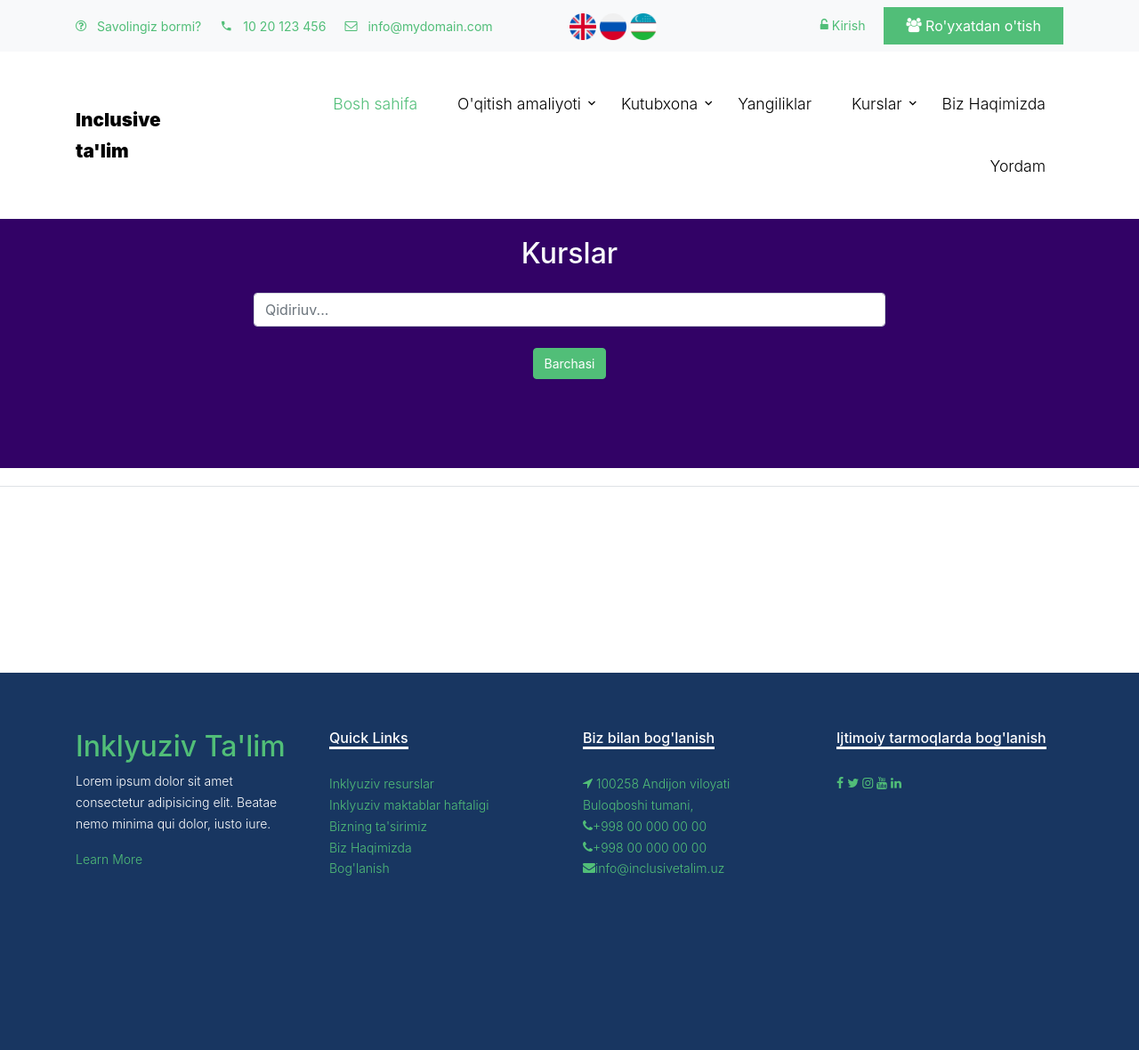
After one commit to murodjon992/Inclusive-Academy-LMS-, a Django app: page /kurslar/ in a window 1280 px wide. The commit adds this page. Shown: the whole page at 89% size. Run offline with Django 5.2, Linux system fonts and the light colour scheme; data that the repository does not hold is empty; some libraries are stand-ins or nearby versions; some web fonts are replaced.

Commit message:
section-4

```diff
--- a/inclusive_app/urls.py
+++ b/inclusive_app/urls.py
@@ -16,6 +16,8 @@ urlpatterns = [
     path('dashboard/password/',views.UserPasswordChangeView.as_view(),name='password_change'),
     path('yangiliklar/<slug:slug>/', views.yangilik_detail, name='yangilik_detail'),
     path('course-detail/<slug:slug>/', views.course_detail, name='course_detail'),
+    path('kurslar/', views.kurslar, name='kurslar'),
+    path('kurslar/category/<int:cat_id>', views.kurslar, name='kurslar_category'),
     path('amaliyot/<slug:slug>/', views.amaliyot_items, name='amaliyot_items'),
     path('amaliyotitem-detail/<slug:tur_slug>/<slug:item_slug>', views.amaliyot_item_detail, name='amaliyot_item_detail'),
     path('lesson-complete/<int:lesson_id>/', views.mark_lesson_complete, name='mark_lesson_complete'),
--- a/inclusive_app/views.py
+++ b/inclusive_app/views.py
@@ -518,6 +518,17 @@ def index(request):
     bannerlar = SahifaRasmi.objects.filter(is_published=True).order_by('-created_at')[:3]
     return render(request, 'pages/index.html', {'amaliyotlar': amaliyotlar,'yangiliklar': yangiliklar,'bannerlar': bannerlar, 'darslar': darslar})
 
+
+def kurslar(request,cat_id=None):
+    kurslar = Course.objects.prefetch_related('modules__lessons')
+
+    active_category = None
+
+    if cat_id:
+        active_category = get_object_or_404(kurslar, id=cat_id)
+    return render(request, 'pages/kurslar.html', {'kurslar': kurslar, 'active_category': active_category})
+
+
 def yangilik_detail(request,slug):
     yangilik = get_object_or_404(News, slug=slug,is_published=True)
     return render(request, 'pages/yangilik-detail.html', {'yangilik': yangilik})
--- a/templates/includes/header.html
+++ b/templates/includes/header.html
@@ -33,7 +33,7 @@
                         <li class="has-children">
                             <a href="{% url 'inclusive_app:index' %}" class="nav-link text-left">Kurslar</a>
                             <ul class="dropdown">
-                                <li><a href="">Kurslar</a></li>
+                                <li><a href="{% url 'inclusive_app:kurslar' %}">Kurslar</a></li>
                                 <li><a href="">Videolar</a></li>
                             </ul>
                         </li>
--- a/templates/pages/index.html
+++ b/templates/pages/index.html
@@ -29,7 +29,7 @@
         <div class="row mb-5 justify-content-center text-center">
           <div class="col-lg-4 mb-5">
             <h2 class="section-title-underline mb-5">
-              <span>Nega Inklyuziv.uz</span>
+              <span>Nega IDEA ACADEMY</span>
             </h2>
           </div>
         </div>
--- /dev/null
+++ b/templates/pages/kurslar.html
@@ -0,0 +1,56 @@
+{% extends "base.html" %}
+{% block title %} Bosh sahifa {% endblock %}
+{% block content %}
+{% load static %}
+
+
+<div class="custom-breadcrumns border-bottom">
+        <div style="background-color: #320266">
+    <div class="container">
+           <div style="min-height:400px;" class="d-flex mt-5 py-5 flex-column align-items-center justify-content-center">
+
+               <h2 class="text-light pt-5">Kurslar</h2>
+               <div class="col-8 my-3">
+               <input class="form-control rounded" type="text" placeholder="Qidiriuv...">
+               </div>
+               <div class="col-lg-8 d-flex flex-wrap justify-content-center">
+                   <a href="{% url 'inclusive_app:kurslar' %}" class="btn m-2 btn-outline-primary {% if not active_category%} active {% endif %}">Barchasi</a>
+                {% for i in kurslar %}
+                     <a href="{% url 'inclusive_app:kurslar_category' i.id %}" class="btn btn-outline-primary text-light m-2 {% if active_category == i %} active {% endif %}"> {{ i }}</a>
+               {% endfor %}
+               </div>
+           </div>
+        </div>
+    </div>
+</div>
+
+<div class="site-section">
+    <div class="container">
+        <div class="row">
+            <div class="col-lg-12 mb-4">
+                <div class="row">
+                    {% for manba in kurslar %}
+                <div class="col-lg-4">
+                    <div style="height: 500px;" class="card my-3 shadow text-center p-2">
+                        <img height="250" style="object-fit:cover;" src="{{ manba.image.url }}" alt="">
+                        <h5 class="card-title">{{ manba.title }}</h5>
+                        <smal>{{ manba.category }}</smal>
+                        <div class="card-body d-flex flex-column justify-content-center align-items-center">
+                            <p>kurs davomiyligi: {{ manba.duration }}min</p>
+                            <small class="badge bg-warning my-2">{{ manba.created_at|date:"d M Y" }}</small>
+                            {% if manba.file %}
+                            <a class="btn btn-primary my-2" target="_blank" href="{{ manba.file.url }}">Yuklab olish</a>
+                            <a class="btn btn-info my-2" target="_blank" href="{% url 'inclusive_app:kutubxona_file_view' manba.id %}">Ko'rish</a>
+                            {% else %}
+                            <a class="btn btn-primary" href="{{ manba.external_link }}" target="_blank">Ko'proq</a>
+                            {% endif %}
+                        </div>
+                    </div>
+                </div>
+                {% endfor %}
+                </div>
+            </div>
+        </div>
+    </div>
+</div>
+{% endblock %}
```
Also changed, not shown: media/courses/b1.png (added).
